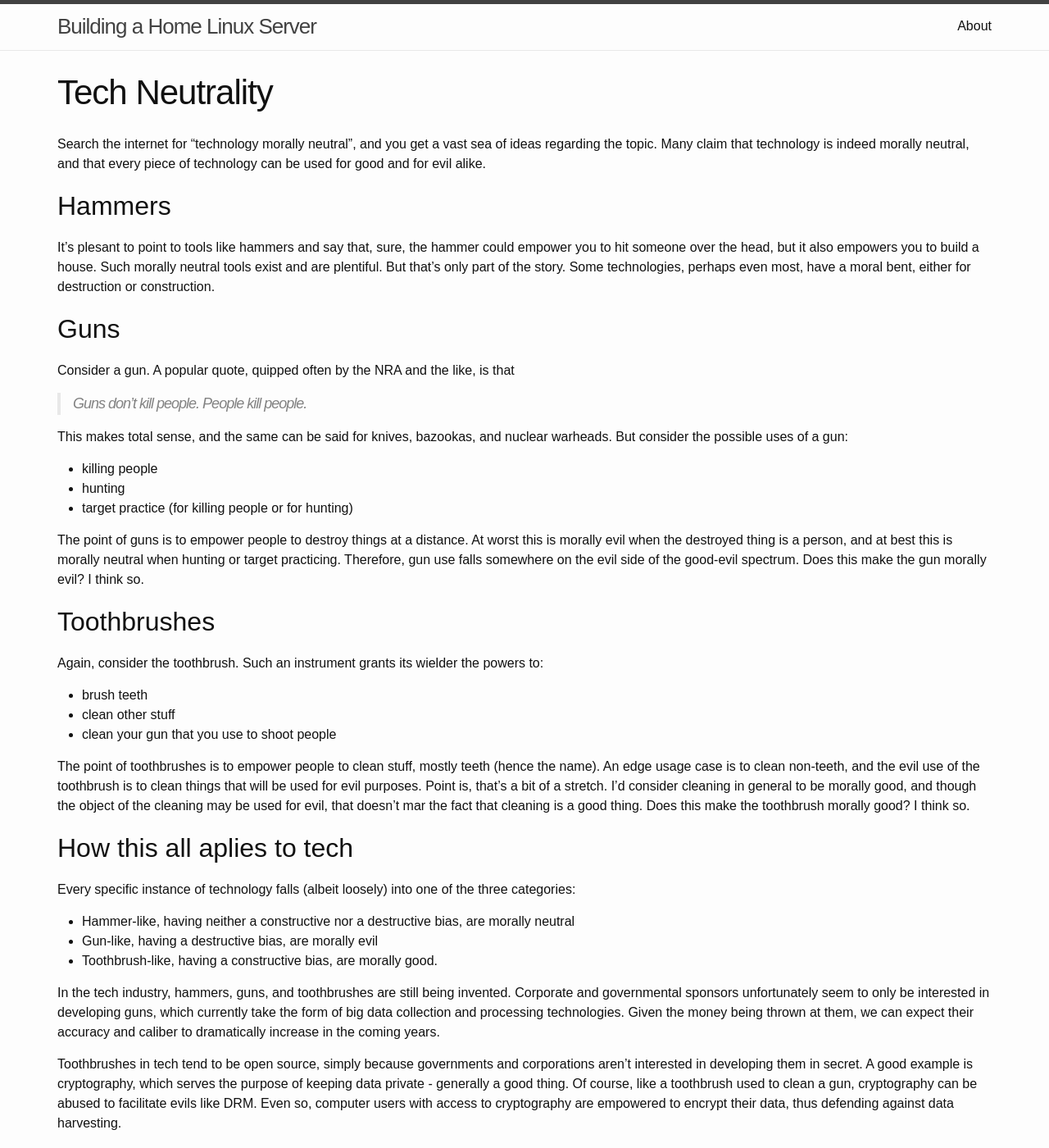
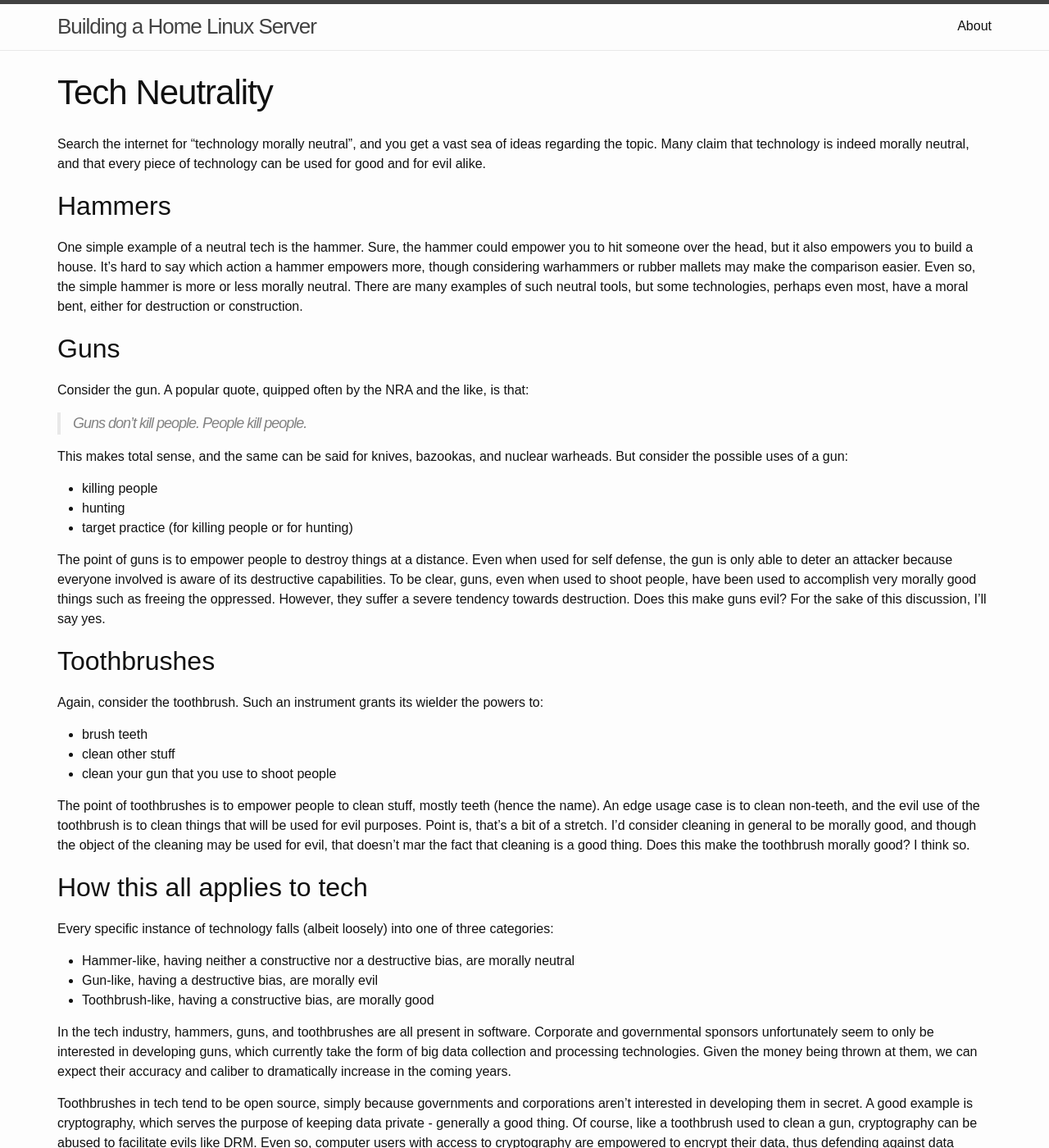
Before and after one commit to NathanRVance/homelinuxserver, a Jekyll site: the page built from _ramblings/tech-neutrality.markdown, in a window 1280 px wide and 1400 px high. Shown: the whole window at 82% size. Built offline with Jekyll 4.4.1, drawn with Linux system fonts in a browser that asks for light colours.

Commit message:
Updated stuff

```diff
--- a/_ramblings/capitalism.markdown
+++ b/_ramblings/capitalism.markdown
@@ -19,6 +19,6 @@ When economists condone capitalism, they are most likely referring to the free m
 
 Now that we've ironed out the terminology, here's the question that I would like to pose: It seems that free market capitalisms can become corrupted into statism or corporatism. Are free markets stable? Or are they unstable points that will always slide one way or the other?
 
-I'll take a shot at an answer. Statisms and corporatisms both rely on the abuse of state power, and as we all know, power tends to corrupt. I'd wager that, given a powerful state, free market capitalism will always morph into one of its corrupt counterparts. Given a limited state, however, it's much more difficult to pull off such a power grab. Not impossible, just difficult - creating a corporatism requires building and maintaining an empire, and bolstering the state so that it can be used to enforce the monopoly. The Rockefeller managed to pull it off. From a corporatism, transitioning to a statism is easy; it's the natural reaction of terrified voters attempting to take back control from monopolies - not to disperse the control among the people, but to consolidate it into the trusted state.
+I'll take a shot at an answer. Statisms and corporatisms both rely on the abuse of state power, and as we all know, power tends to corrupt. I'd wager that, given a powerful state, free market capitalism will always morph into one of its corrupt counterparts. Given a limited state, however, it's much more difficult to pull off such a power grab. Not impossible, just difficult - creating a corporatism requires building and maintaining an empire, and bolstering the state so that it can be used to enforce the monopoly. The Rockefellers managed to pull it off. From a corporatism, transitioning to a statism is easy; it's the natural reaction of terrified voters attempting to take back control from monopolies - not to disperse the control among the people, but to consolidate it into the trusted state.
 
 Where do we go from here? How can we get back to a free market? Can state power be walked back, or is it necessarily non-decreasing? I don't have the answers. History says no, that human nature is to build an empire until it's too big to stand, then mourn its fall. I pray we can prove history wrong.
--- a/_ramblings/open-source-philosophy.markdown
+++ b/_ramblings/open-source-philosophy.markdown
@@ -29,7 +29,7 @@ These questions have been answered many different ways. Here are a few contrasti
 | Decentralized Software <br> (Open Source) | Control of software is distributed among the people that use it | Because source code is available, every function is visible and any modification that can be coded is possible |
 {:.mbtablestyle}
 
-In practice, the extremes presented in this table rarely if ever exist. However, many situations lean one way or the other, toward either centralization or decentralization. Being a [classic liberal](https://www.sciencedaily.com/terms/classical_liberalism.htm), I believe that centralizing power is always dangerous when people ([as opposed to God](but-christianity-isnt-decentralized.html)) are involved. I believe authoritarian legislation (dictatorships), planned economies (communism, statism), and centrally controlled software (proprietary software) will tend toward a corrupt, ineffective, and restricted society.
+In practice, the extremes presented in this table rarely if ever exist. However, many situations lean one way or the other, toward either centralization or decentralization. Being a [classic liberal](https://www.sciencedaily.com/terms/classical_liberalism.htm), I believe that centralizing power is always dangerous when people ([as opposed to God](choose-now-your-master.html)) are involved. I believe authoritarian legislation (dictatorships), planned economies (communism, statism), and centrally controlled software (proprietary software) will tend toward a corrupt, ineffective, and restricted society.
 
 On the other hand, when the power to legislate is shifted to the people (democracy), and the power to produce is held by individuals (free market capitalism), and the power to modify software is held by users (open source software), then society will tend toward being just, efficient, and free.
 
--- a/_ramblings/tech-neutrality.markdown
+++ b/_ramblings/tech-neutrality.markdown
@@ -8,11 +8,11 @@ Search the internet for "technology morally neutral", and you get a vast sea of
 
 ## Hammers
 
-It's plesant to point to tools like hammers and say that, sure, the hammer could empower you to hit someone over the head, but it also empowers you to build a house. Such morally neutral tools exist and are plentiful. But that's only part of the story. Some technologies, perhaps even most, have a moral bent, either for destruction or construction.
+One simple example of a neutral tech is the hammer. Sure, the hammer could empower you to hit someone over the head, but it also empowers you to build a house. It's hard to say which action a hammer empowers more, though considering warhammers or rubber mallets may make the comparison easier. Even so, the simple hammer is more or less morally neutral. There are many examples of such neutral tools, but some technologies, perhaps even most, have a moral bent, either for destruction or construction.
 
 ## Guns
 
-Consider a gun. A popular quote, quipped often by the NRA and the like, is that
+Consider the gun. A popular quote, quipped often by the NRA and the like, is that:
 
 >Guns don't kill people. People kill people.
 
@@ -22,7 +22,7 @@ This makes total sense, and the same can be said for knives, bazookas, and nucle
  * hunting
  * target practice (for killing people or for hunting)
 
-The point of guns is to empower people to destroy things at a distance. At worst this is morally evil when the destroyed thing is a person, and at best this is morally neutral when hunting or target practicing. Therefore, gun use falls somewhere on the evil side of the good-evil spectrum. Does this make the gun morally evil? I think so.
+The point of guns is to empower people to destroy things at a distance. Even when used for self defense, the gun is only able to deter an attacker because everyone involved is aware of its destructive capabilities. To be clear, guns, even when used to shoot people, have been used to accomplish very morally good things such as freeing the oppressed. However, they suffer a severe tendency towards destruction. Does this make guns evil? For the sake of this discussion, I'll say yes.
 
 ## Toothbrushes
 
@@ -34,15 +34,15 @@ Again, consider the toothbrush. Such an instrument grants its wielder the powers
 
 The point of toothbrushes is to empower people to clean stuff, mostly teeth (hence the name). An edge usage case is to clean non-teeth, and the evil use of the toothbrush is to clean things that will be used for evil purposes. Point is, that's a bit of a stretch. I'd consider cleaning in general to be morally good, and though the object of the cleaning may be used for evil, that doesn't mar the fact that cleaning is a good thing. Does this make the toothbrush morally good? I think so.
 
-## How this all aplies to tech
+## How this all applies to tech
 
-Every specific instance of technology falls (albeit loosely) into one of the three categories:
+Every specific instance of technology falls (albeit loosely) into one of three categories:
 
  * Hammer-like, having neither a constructive nor a destructive bias, are morally neutral
  * Gun-like, having a destructive bias, are morally evil
- * Toothbrush-like, having a constructive bias, are morally good.
+ * Toothbrush-like, having a constructive bias, are morally good
 
-In the tech industry, hammers, guns, and toothbrushes are still being invented. Corporate and governmental sponsors unfortunately seem to only be interested in developing guns, which currently take the form of big data collection and processing technologies. Given the money being thrown at them, we can expect their accuracy and caliber to dramatically increase in the coming years.
+In the tech industry, hammers, guns, and toothbrushes are all present in software. Corporate and governmental sponsors unfortunately seem to only be interested in developing guns, which currently take the form of big data collection and processing technologies. Given the money being thrown at them, we can expect their accuracy and caliber to dramatically increase in the coming years.
 
 Toothbrushes in tech tend to be open source, simply because governments and corporations aren't interested in developing them in secret. A good example is cryptography, which serves the purpose of keeping data private - generally a good thing. Of course, like a toothbrush used to clean a gun, cryptography can be abused to facilitate evils like DRM. Even so, computer users with access to cryptography are empowered to encrypt their data, thus defending against data harvesting.
 
```
